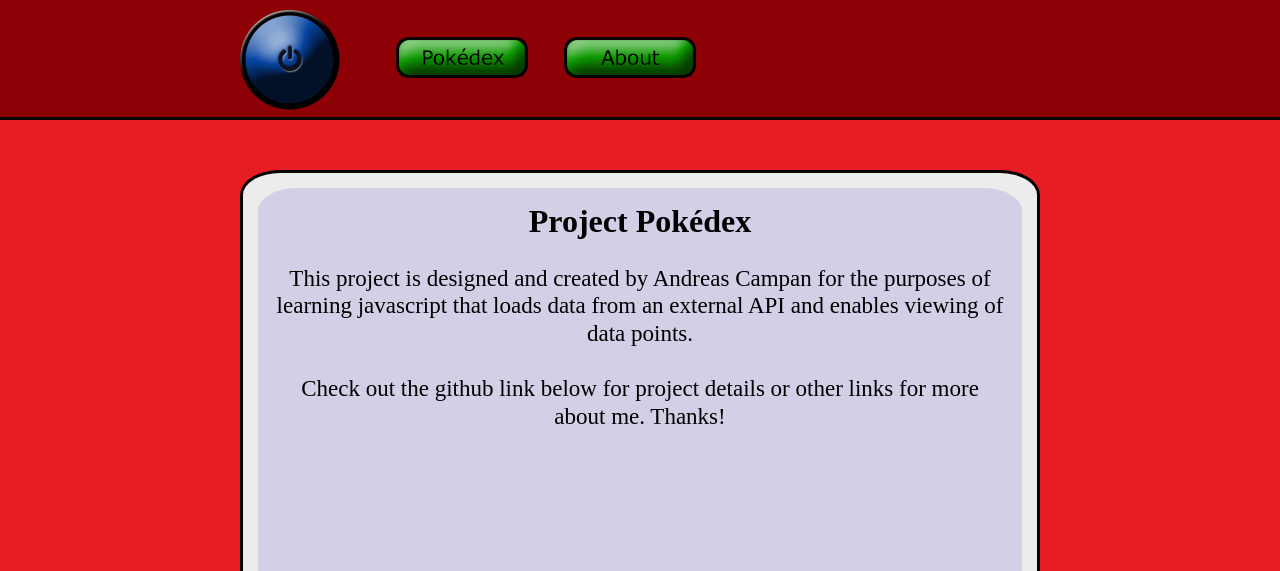
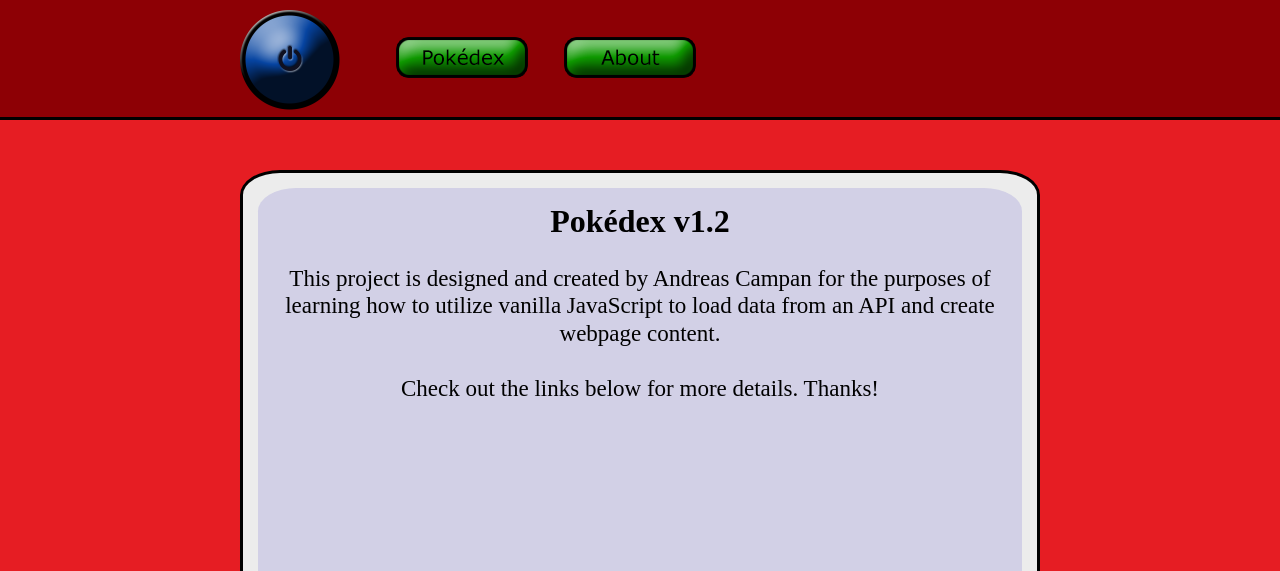
Before and after one commit to AndreasCampan/Pokedex-VanillaJS, a plain HTML site: page about.html in a window 1280 px wide. Shown: the top 571 px of the page. Drawn offline with nearby package versions, Linux system fonts and the light colour scheme.

Commit message:
Updated the about page content

```diff
--- a/about.html
+++ b/about.html
@@ -32,10 +32,10 @@
     </header>
     <div class="pokedex-window">
       <div class="about-window">
-        <h1>Project Pokédex</h1>
+        <h1>Pokédex v1.2</h1>
         <p>
-          This project is designed and created by Andreas Campan for the purposes of learning javascript that loads data from an external API and enables viewing of data points. <br /> <br/>
-          Check out the github link below for project details or other links for more about me. Thanks!
+          This project is designed and created by Andreas Campan for the purposes of learning how to utilize vanilla JavaScript to load data from an API and create webpage content. <br /> <br/>
+          Check out the links below for more details. Thanks!
         </p>
         <div class="about-logo-box">
           <a href="https://github.com/AndreasCampan/simple-js-app" target="_blank">
```
